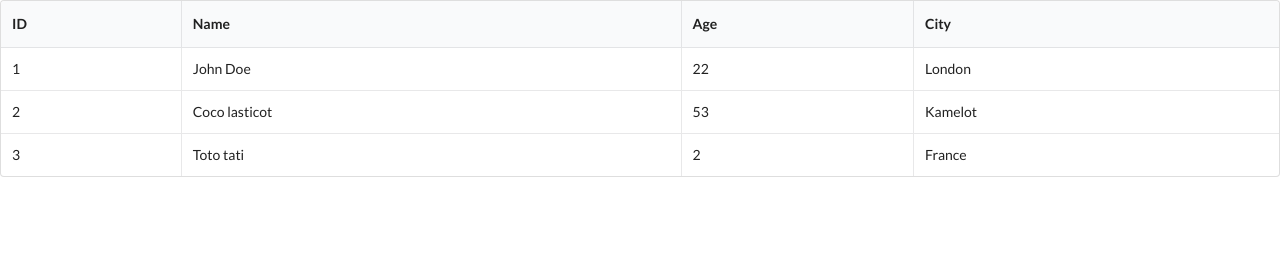
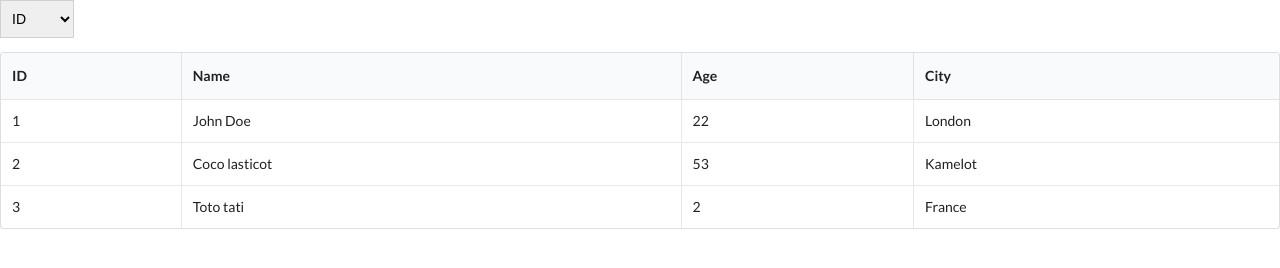
Before and after one commit to AntoineLemichel/jspooExo4, a plain HTML site: page index.html in a window 1280 px wide. Drawn offline with nearby package versions, Linux system fonts and the light colour scheme.

Commit message:
Adding file JSON with data into. Add table into index.html and script JS with AJAX

```diff
--- a/index.html
+++ b/index.html
@@ -23,6 +23,14 @@
   <![endif]-->
 
   <!-- Add your site or application content here -->
+
+  <select class="ui dropdown" id="select">
+    <option value="ID">ID</option>
+    <option value="Name">Name</option>
+    <option value="Age">Age</option>
+    <option value="City">City</option>
+  </select>
+
   <table class="ui celled table">
     <thead>
       <tr>
@@ -33,7 +41,6 @@
       </tr>
     </thead>
     <tbody id="table">
-
     </tbody>
   </table>
   <script src="js/vendor/modernizr-3.6.0.min.js"></script>
--- a/js/main.js
+++ b/js/main.js
@@ -1,43 +1,132 @@
-function ajaxGet(url, callback) {
-  var req = new XMLHttpRequest();
-  req.open("GET", url);
-  req.addEventListener("load", function () {
-    if (req.status >= 200 && req.status < 400) {
-      callback(req.responseText);
-    } else {
-      console.error(req.status + " " + req.statusText + " " + url);
-    }
-  });
-  req.addEventListener("error", function () {
-    console.error("Erreur réseau avec l'URL " + url);
-  });
-  req.send(null);
+// function ajaxGet(url, callback) {
+//   var req = new XMLHttpRequest();
+//   req.open("GET", url);
+//   req.addEventListener("load", function () {
+//     if (req.status >= 200 && req.status < 400) {
+//       callback(req.responseText);
+//     } else {
+//       console.error(req.status + " " + req.statusText + " " + url);
+//     }
+//   });
+//   req.addEventListener("error", function () {
+//     console.error("Erreur réseau avec l'URL " + url);
+//   });
+//   req.send(null);
+// }
+
+
+
+// ajaxGet("http://localhost:8080/data.json", function (reponse) {
+//   var user = JSON.parse(reponse);
+//   user.users.forEach(function (users) {
+
+
+//     parentManager = document.getElementById('table');
+//     tr = document.createElement('tr');
+//     nameElement = document.createElement('td');
+//     nameElement.innerHTML = users.name;
+
+
+//     idElement = document.createElement('td');
+//     idElement.innerHTML = users.id;
+
+//     ageElement = document.createElement('td');
+//     ageElement.innerHTML = users.age;
+
+//     cityElement = document.createElement('td');
+//     cityElement.innerHTML = users.city;
+
+//     parentManager.appendChild(tr);
+//     tr.appendChild(idElement);
+//     tr.appendChild(nameElement);
+//     tr.appendChild(ageElement);
+//     tr.appendChild(cityElement);
+
+//     document.getElementById('select').addEventListener('change', function (e) {
+
+//     });
+
+//   });
+// });
+
+
+var xhttp = new XMLHttpRequest();
+xhttp.onreadystatechange = function () {
+  if (this.readyState == 4 && this.status == 200) {
+
+    let myDataObject = JSON.parse(this.responseText);
+    myDataObject.users.forEach(function (users) {
+      dataJson.getInfos(users);
+      function setCompare(){
+        users.reverse();
+      }
+      document.getElementById('select').addEventListener("change", function (e) {
+        if (e.target.value == "ID") {
+          setCompare(users.id, users.id);
+        } else if (e.target.value == "Name") {
+
+        } else if (e.target.value == "Age") {
+
+        } else if (e.target.value == "Ctiy") {
+
+        }
+      });
+    });
+  }
+}
+
+xhttp.open("GET", "data.json", true);
+xhttp.send();
+
+let dataJson = {
+  id: "",
+  name: "",
+  age: "",
+  city: "",
+
+  getInfos: function (object) {
+
+    this.id = object.id;
+    this.name = object.name;
+    this.age = object.age;
+    this.city = object.city;
+
+    htmlManager.setDocument(this.id, this.name, this.age, this.city);
+
+  }
 }
 
 
+let htmlManager = {
+  setCompare: function (a, b) {
+    console.log("test");
+    return Number(a) - Number(b);
+  },
 
-ajaxGet("http://localhost:8080/data.json", function (reponse) {
-  var user = JSON.parse(reponse);
-  user.users.forEach(function (users) {
-    parentManager = document.getElementById('table');
+  setDocument: function (id, name, age, city) {
+
+    parentManger = document.getElementById("table");
     tr = document.createElement('tr');
+
+    idElement = document.createElement('td');
+    idElement.innerHTML = id;
+
     nameElement = document.createElement('td');
-    nameElement.innerHTML = users.name;
+    nameElement.innerHTML = name;
+
+    ageElement = document.createElement('td');
+    ageElement.innerHTML = age;
+
+    cityElement = document.createElement('td');
+    cityElement.innerHTML = city;
 
 
-    idElement = document.createElement('td');
-    idElement.innerHTML = users.id;
 
-    ageElement = document.createElement('td');
-    ageElement.innerHTML = users.age;
-
-    cityElement = document.createElement('td');
-    cityElement.innerHTML = users.city;
-
-    parentManager.appendChild(tr);
+    parentManger.appendChild(tr);
     tr.appendChild(idElement);
     tr.appendChild(nameElement);
     tr.appendChild(ageElement);
     tr.appendChild(cityElement);
-  });
-});
+
+  }
+}
```
Also changed, not shown: data.json (+5 -6 lines).
